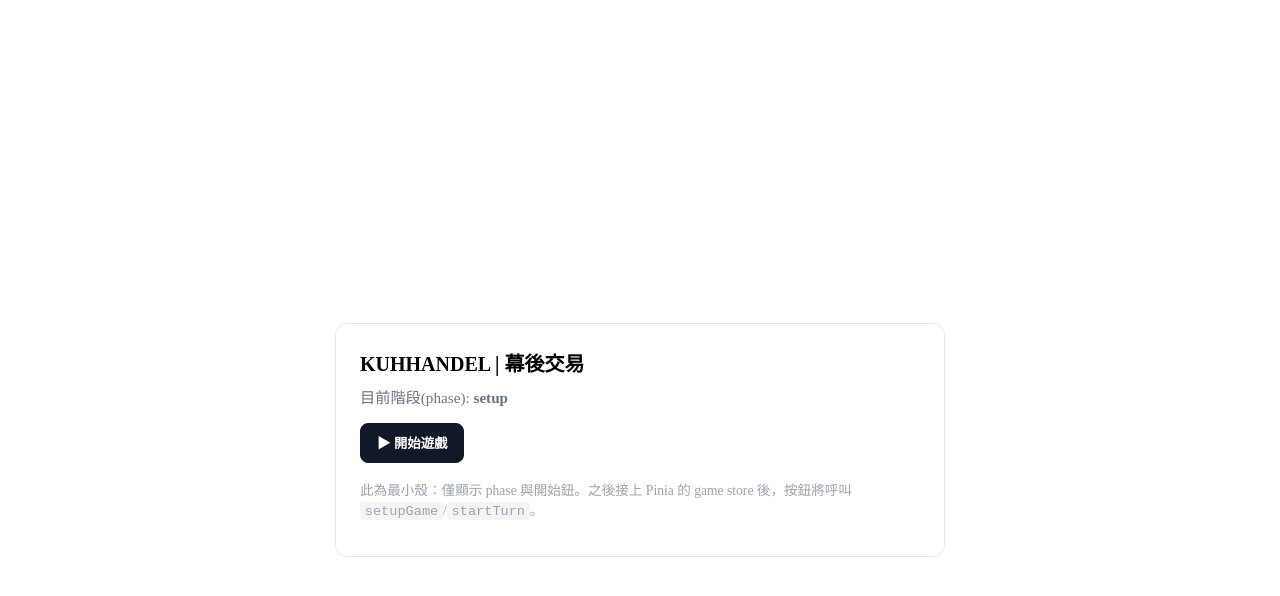
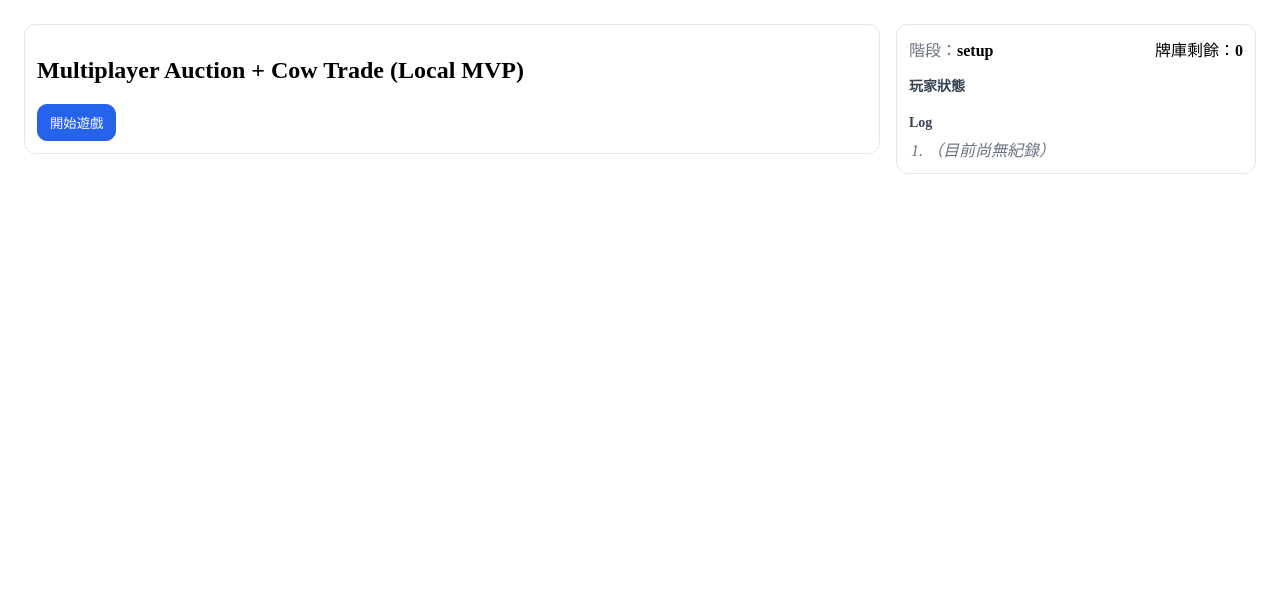
Before and after one commit to kevin202108/kuhhandel, a Vue app: page / in a window 1280 px wide. Shown: the top 596 px of the page. Built offline with nearby package versions, Linux system fonts and the light colour scheme.

Commit message:
知道要更新 App.vue 了

```diff
--- a/src/App.vue
+++ b/src/App.vue
@@ -1,63 +1,98 @@
+<template>
+  <div class="layout">
+    <main class="main">
+      <!-- SETUP：開始遊戲 -->
+      <section v-if="game.phase === 'setup'" class="card">
+        <h2>Multiplayer Auction + Cow Trade (Local MVP)</h2>
+        <button class="btn primary" @click="onStart">開始遊戲</button>
+      </section>
+
+      <!-- 回合選擇 -->
+      <section v-else-if="game.phase === 'turn.choice'" class="card">
+        <TurnChoice
+          :canAuction="true"
+          :canCowTrade="false"
+          :isFirstRound="true"
+          @choose-auction="onChooseAuction"
+        />
+      </section>
+
+      <!-- 拍賣（最小 Host 面板即可跑通「無人出價→主持人拿牌」DoD） -->
+      <section
+        v-else-if="game.phase === 'auction.bidding' || game.phase === 'auction.closing'"
+        class="card"
+      >
+        <h3>拍賣中</h3>
+        <p v-if="game.auction?.card">競標目標：<b>{{ game.auction!.card!.animal }}</b></p>
+        <AuctionHostView
+          :highest="game.auction?.highest"
+          :canBuyback="false"
+          @award="onHostAward"
+          @buyback="noop"
+        />
+      </section>
+
+      <!-- 結束 → 立即啟動下一回合（用 log 觀察） -->
+      <section v-else-if="game.phase === 'turn.end'" class="card">
+        <p>回合結束。即將進入下一回合…</p>
+      </section>
+
+      <!-- 遊戲結束 -->
+      <section v-else-if="game.phase === 'game.end'" class="card">
+        <h3>遊戲結束</h3>
+        <p>請查看右側 HUD 的分數與紀錄。</p>
+      </section>
+    </main>
+
+    <aside class="side">
+      <Hud
+        :players="game.players"
+        :turnOwnerId="game.turnOwnerId"
+        :deckCount="game.deck.length"
+        :phase="game.phase"
+        :log="game.log"
+      />
+    </aside>
+  </div>
+</template>
+
 <script setup lang="ts">
-import { ref } from 'vue';
+import { storeToRefs } from 'pinia';
+import TurnChoice from '@/components/TurnChoice.vue';
+import AuctionHostView from '@/components/Auction/AuctionHostView.vue';
+import Hud from '@/components/Hud.vue';
+import { useGameStore } from '@/store/game';
+import { useAuctionStore } from '@/store/auction';
 
-/**
- * 這裡暫以本地狀態表示 phase，對應 README 的 Phase 定義。
- * 後續接上 store 時，可改為：
- *   import { useGameStore } from '@/store/game';
- *   const game = useGameStore();
- *   const phase = computed(() => game.phase);
- *   const start = () => game.startTurn();
- */
-type Phase =
-  | 'setup' | 'turn.choice'
-  | 'auction.bidding' | 'auction.closing' | 'auction.settlement'
-  | 'cow.selectTarget' | 'cow.selectAnimal' | 'cow.commit' | 'cow.reveal' | 'cow.settlement'
-  | 'turn.end' | 'game.end';
+const game = useGameStore();
+const auction = useAuctionStore();
+const { phase } = storeToRefs(game);
 
-const phase = ref<Phase>('setup');
+function onStart() {
+  // 你 Phase 0 應已有 setupGame()，這裡示意建立兩位玩家
+  game.setupGame([
+    { id: 'p1', name: 'Alice' },
+    { id: 'p2', name: 'Bob' }
+  ]);
+  game.startTurn();
+}
 
-function startGame() {
-  // 未接上 store 前的最小流程：按鈕把 phase 從 'setup' 切到 'turn.choice'
-  if (phase.value === 'setup') {
-    phase.value = 'turn.choice';
-  }
+function onChooseAuction() {
+  // 依 README：抽牌 → 進入 bidding；若抽到驢子會在 enterBidding 中處理發錢
+  auction.enterBidding();
 }
+
+function onHostAward() {
+  auction.hostAward(); // 會在 settle('award') 後把 phase 推進到 turn.end/下一回合
+}
+
+function noop() {}
 </script>
 
-<template>
-  <main style="min-height: 100vh; display: grid; place-items: center; padding: 2rem;">
-    <section style="max-width: 560px; width: 100%; border: 1px solid #e5e7eb; border-radius: 12px; padding: 1.5rem;">
-      <h1 style="margin: 0 0 0.5rem; font-size: 1.25rem; font-weight: 700;">
-        KUHHANDEL | 幕後交易
-      </h1>
-      <p style="margin: 0 0 1rem; color: #6b7280; font-size: 0.95rem;">
-        目前階段(phase): <strong>{{ phase }}</strong>
-      </p>
-
-      <button
-        :disabled="phase !== 'setup'"
-        @click="startGame"
-        style="
-          display:inline-flex; align-items:center; gap:.5rem;
-          padding:.6rem 1rem; border:1px solid #111827; border-radius: .5rem;
-          background:#111827; color:#fff; cursor:pointer; font-weight:600;
-          opacity: var(--btn-opacity, 1);
-        "
-        :style="phase !== 'setup' ? '--btn-opacity: .5; cursor: not-allowed; background:#374151; border-color:#374151;' : ''"
-        aria-label="開始遊戲"
-      >
-        ▶ 開始遊戲
-      </button>
-
-      <p style="margin-top: 1rem; color:#9ca3af; font-size:.85rem;">
-        此為最小殼：僅顯示 phase 與開始鈕。之後接上 Pinia 的 game store 後，按鈕將呼叫 <code>setupGame</code>/<code>startTurn</code>。
-      </p>
-    </section>
-  </main>
-</template>
-
 <style scoped>
-/* 簡單的可讀性微調；實際樣式以 assets/main.css 為準 */
-code { background: #f3f4f6; padding: .1rem .3rem; border-radius: .25rem; }
+.layout { display: grid; grid-template-columns: 1fr 360px; gap: 16px; padding: 16px; }
+.card { border: 1px solid #e5e7eb; background: #fff; border-radius: 12px; padding: 12px; }
+.btn { padding: 8px 12px; border-radius: 10px; border: 1px solid #d1d5db; background: #f9fafb; cursor: pointer; }
+.primary { background: #2563eb; border-color: #2563eb; color: #fff; }
+.main { display: grid; align-content: start; gap: 12px; }
 </style>
```
